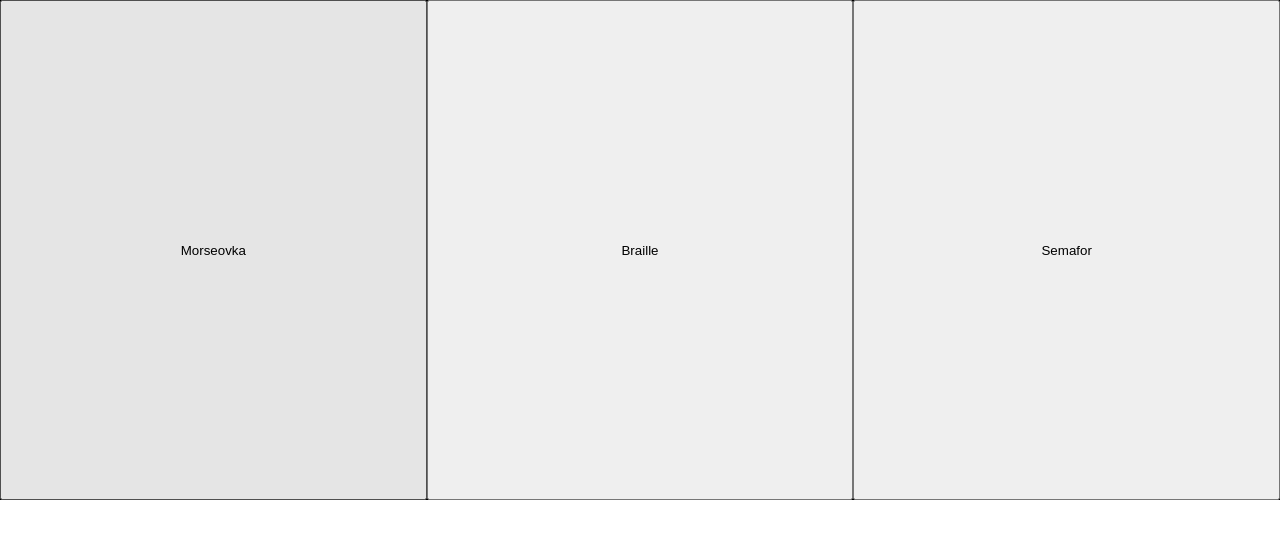
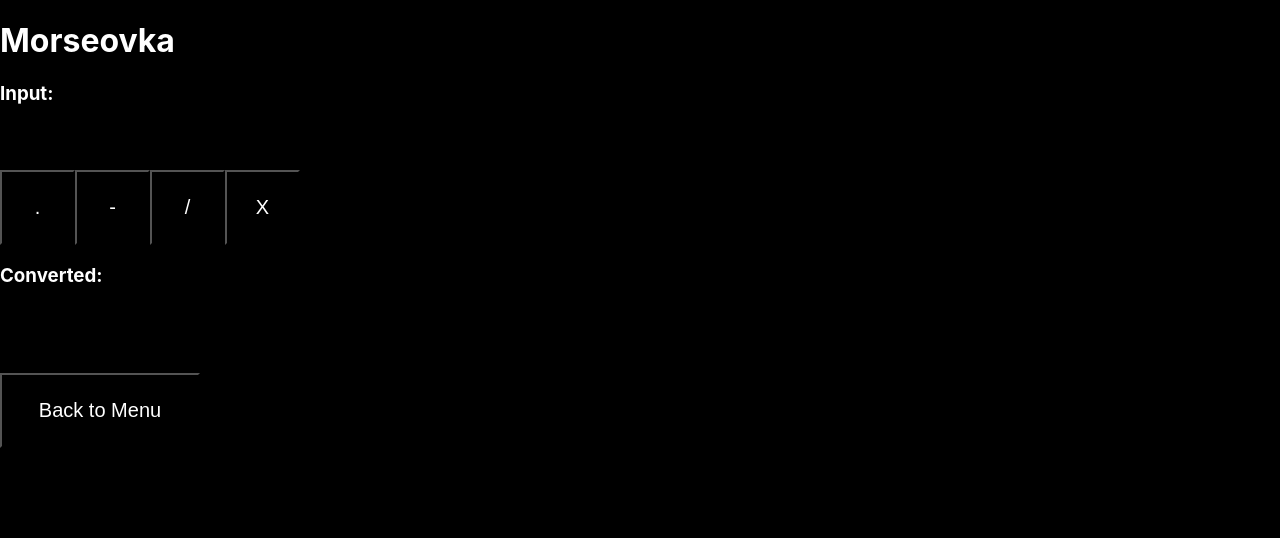
Before and after one commit to kmigel/sifrovaci-pomucky, a React (Create React App) app: page /#/morseovka in a window 1280 px wide. Shown: the top 538 px of the page. Built offline with nearby package versions, Linux system fonts and the light colour scheme.

Commit message:
Add Morse logic

```diff
--- a/src/App.js
+++ b/src/App.js
@@ -1,5 +1,5 @@
 import React, { Component, useState } from "react";
-import { BrowserRouter as Router, Routes, Route, useNavigate, useLocation } from "react-router-dom";
+import { HashRouter as Router, Routes, Route, useNavigate, useLocation } from "react-router-dom";
 import './App.scss';
 import Morseovka from './pomucky/morseovka.js';
 
@@ -37,6 +37,9 @@ function App() {
       <MenuButtonWrapper name="Morseovka" />
       <MenuButtonWrapper name="Braille" />
       <MenuButtonWrapper name="Semafor" />
+      <MenuButtonWrapper name="Pomucka" />
+      <MenuButtonWrapper name="Pomucka" />
+      <MenuButtonWrapper name="Pomucka" />
     </div>
     <Routes>
       <Route path="/morseovka" element={<Morseovka />} />
--- a/src/App.scss
+++ b/src/App.scss
@@ -1,14 +1,52 @@
+html, body, div {
+    height: 100%;
+    background-color: black;
+    color: white;
+}
+
+// Menu
 .menu {
     display: flex;
-    justify-content: center;
-    background-color: black;
+    justify-content: space-around;
+    flex-wrap: wrap;
 
     > button {
         width: 500px;
         height: 500px;
+        font-size: 20px;
+    }
+}
+
+button {
+    color: white;
+    background-color: transparent;
+
+    &:hover {
+        background-color: darkgrey;
+        color: black;
     }
 }
 
 .hide {
     display: none;
 }
+
+
+
+// Morseovka
+.morseovka {
+    > button {
+        width: 75px;
+        height: 75px;
+        font-size: 20px;
+    }
+}
+
+.text-gap {
+    min-height: 1.5em;
+}
+
+br + button {
+    width: 200px !important;
+    height: 10px;
+}
--- a/src/index.js
+++ b/src/index.js
@@ -1,6 +1,6 @@
 import React from 'react';
 import ReactDOM from 'react-dom/client';
-import { BrowserRouter as Router } from "react-router-dom";
+import { HashRouter as Router } from "react-router-dom";
 import './index.css';
 import App from './App';
 import reportWebVitals from './reportWebVitals';
--- a/src/pomucky/morseovka.js
+++ b/src/pomucky/morseovka.js
@@ -1,5 +1,34 @@
-import React from 'react';
+import React, {useEffect, useState} from 'react';
 import { useNavigate } from "react-router-dom";
+
+const MorseMap = new Map([
+    [".-", 'A'],
+    ["-...", 'B'],
+    ["-.-.", 'C'],
+    ["-..", 'D'],
+    [".", 'E'],
+    ["..-.", 'F'],
+    ["--.", 'G'],
+    ["....", 'H'],
+    ["..", 'I'],
+    [".---", 'J'],
+    ["-.-", 'K'],
+    [".-...", 'L'],
+    ["--", 'M'],
+    ["-.", 'N'],
+    ["---", 'O'],
+    [".--.", 'P'],
+    ["--.-", 'Q'],
+    [".-.", 'R'],
+    ["...", 'S'],
+    ["-", 'T'],
+    ["..-", 'U'],
+    ["...-", 'V'],
+    [".--", 'W'],
+    ["-..-", 'X'],
+    ["-.--", 'Y'],
+    ["--..", 'Z'],
+]);
 
 function BackButton() {
     const navigate = useNavigate();
@@ -8,15 +37,68 @@ function BackButton() {
         return navigate("/");
     }
     return(
-        <button onClick={handleClick}>Back to Menu</button>
+        <button class="back-button" onClick={handleClick}>Back to Menu</button>
     )
 };
 
-const Morseovka = () => {
+function Morseovka() {
+    let[text, setText] = useState("");
+    let[convertedText, setConvertedText] = useState("");
+
+    const Dot = () => setText((p) => p + ".");
+    const Dash = () => setText((p) => p + "-");
+    const Space = () => setText((p) => p + "/");
+    const Back = () => setText((p) => p.substring(0, p.length - 1));
+
+    function morseToText(morse) {
+        let letter = "";
+        let decodedText = "";
+
+        for(let i = 0; i < morse.length; i++) {
+            if(morse[i] != '/') {
+                letter += morse[i];
+                continue;
+            }
+            else {
+                if(MorseMap.has(letter)) {
+                    decodedText += MorseMap.get(letter);
+                    letter = "";
+                }
+                else if(letter == "") decodedText += " ";
+                else {
+                    decodedText += "?";
+                    letter = "";
+                }
+            }
+        }
+        if(letter != "") {
+            if(MorseMap.has(letter)) decodedText += MorseMap.get(letter);
+            else decodedText += "?";
+        }
+
+        setConvertedText(decodedText);
+    }
+
+    useEffect(() => {
+        morseToText(text);
+    }, [text]);
+
+
     return (
-        <div>
+        <div class="morseovka">
             <h1>Morseovka</h1>
-            <p>This is the Morseovka tool page.</p>
+
+            <h3>Input:</h3>
+            <h3 class="text-gap">{text}</h3>
+            <button onClick={Dot}>.</button>
+            <button onClick={Dash}>-</button>
+            <button onClick={Space}>/</button>
+            <button onClick={Back}>X</button>
+
+            <h3>Converted:</h3>
+            <h3 class="text-gap">{convertedText}</h3>
+
+            <br/>
             <BackButton/>
         </div>
     );
```
